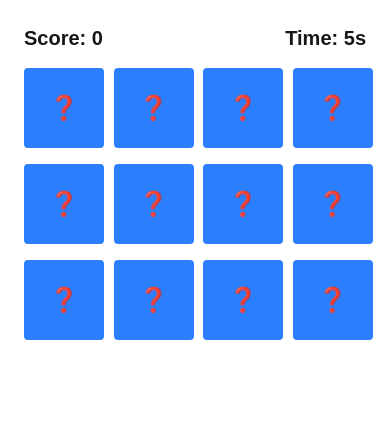
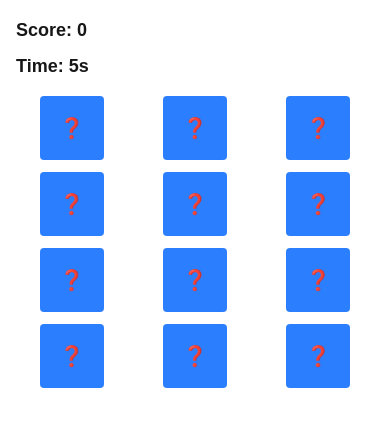
Before and after one commit to iftykhar/memory-match, a Next.js app: page /game in a window 390 px wide. Shown: the top 426 px of the page. Built offline with nearby package versions, Linux system fonts and the light colour scheme.

Commit message:
mobile responsive done

```diff
--- a/src/app/game/page.tsx
+++ b/src/app/game/page.tsx
@@ -1,9 +1,7 @@
 'use client';
-import { useState, useEffect } from 'react';
+import { useState, useEffect, useRef } from 'react';
 
 const cards = ['🐶', '🐱', '🐵', '🦁', '🐸', '🐰'];
-
-
 
 const shuffleCards = () => {
   const pairs = [...cards, ...cards];
@@ -18,20 +16,27 @@ export default function GamePage() {
   const [score, setScore] = useState<number>(0);
   const [time, setTime] = useState<number>(0);
   const [gameWon, setGameWon] = useState<boolean>(false);
+  const timeRef = useRef<NodeJS.Timeout | null>(null);
 
 
   useEffect(() => {
     setDeck(shuffleCards());
-    const timer = setInterval(() => {
+    // const timer = setInterval(() => {
+    timeRef.current = setInterval(() => {
         setTime((t) => t+1 );
     }, 1000);
 
-    return () => clearInterval(timer);
+    return () =>{
+        if(timeRef.current) clearInterval(timeRef.current);
+    };
   }, []);
 
   useEffect(() => {
     if(matched.length === deck.length && deck.length > 0){
         setGameWon(true);
+        if(timeRef.current){
+            clearInterval(timeRef.current);
+        }
     }
   }, [matched, deck]);
 
@@ -51,43 +56,29 @@ export default function GamePage() {
   };
 
   return (
-    // <main className="grid grid-cols-4 gap-4 p-10">
-    //   {deck.map((card, i) => {
-    //     const isFlipped = flipped.includes(i) || matched.includes(i);
-    //     return (
-    //       <button
-    //         key={i}
-    //         onClick={() => handleClick(i)}
-    //         className="w-20 h-20 text-2xl bg-blue-500 text-white rounded"
-    //       >
-    //         {isFlipped ? card : '❓'}
-    //       </button>
-    //     );
-    //   })}
-    // </main>
 
-    <main className="p-6">
-      <div className="flex justify-between items-center mb-4">
-        <h1 className="text-xl font-bold">Score: {score}</h1>
-        <h1 className="text-xl font-bold">Time: {time}s</h1>
+    <main className="p-4 sm:p-6">
+        <div className="flex flex-col sm:flex-row sm:justify-between sm:items-center mb-4 gap-2 sm:gap-0">
+            <h1 className="text-lg sm:text-xl font-bold">Score: {score}</h1>
+            <h1 className="text-lg sm:text-xl font-bold">Time: {time}s</h1>
         </div>
 
         {gameWon ? (
             <div className="text-center mt-10">
-          <h2 className="text-3xl font-bold text-green-600 mb-4">🎉 You Won!</h2>
-          <p className="text-lg">Score: {score} | Time: {time} seconds</p>
+                <h2 className="text-2xl sm:text-3xl font-bold text-green-600 mb-4">🎉 You Won!</h2>
+                <p className="text-base sm:text-lg">Score: {score} | Time: {time} seconds</p>
             </div>
         ) : (
-        <div className="grid grid-cols-4 gap-4">
+            <div className="grid grid-cols-3 sm:grid-cols-4 gap-3 sm:gap-4 justify-items-center">
                 {deck.map((card, i) => {
                     const isFlipped = flipped.includes(i) || matched.includes(i);
                     return (
                         <button
                             key={i}
                             onClick={() => handleClick(i)}
-                className={`w-20 h-20 text-2xl rounded ${
+                            className={`w-16 h-16 sm:w-20 sm:h-20 text-xl sm:text-2xl rounded ${
                                 isFlipped ? 'bg-green-500' : 'bg-blue-500'
-                } text-white`}
+                            } text-white flex items-center justify-center`}
                         >
                             {isFlipped ? card : '❓'}
                         </button>
```
Lines whose indentation alone changed are shown as unchanged.
